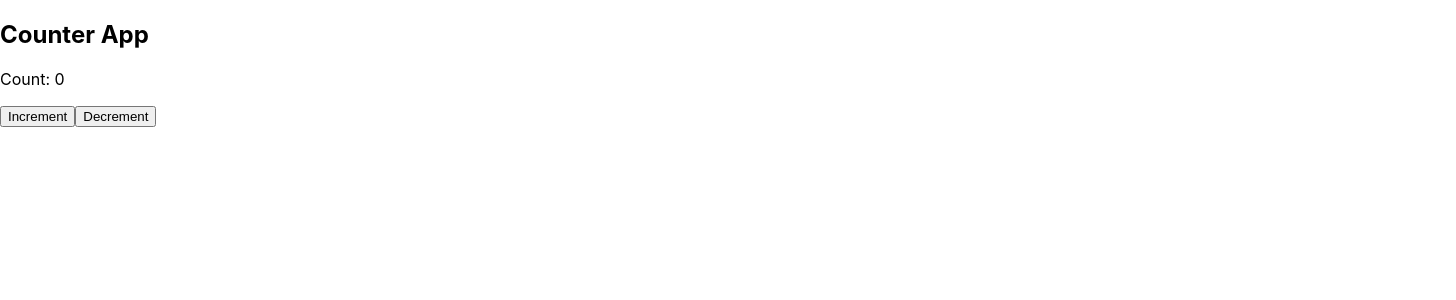
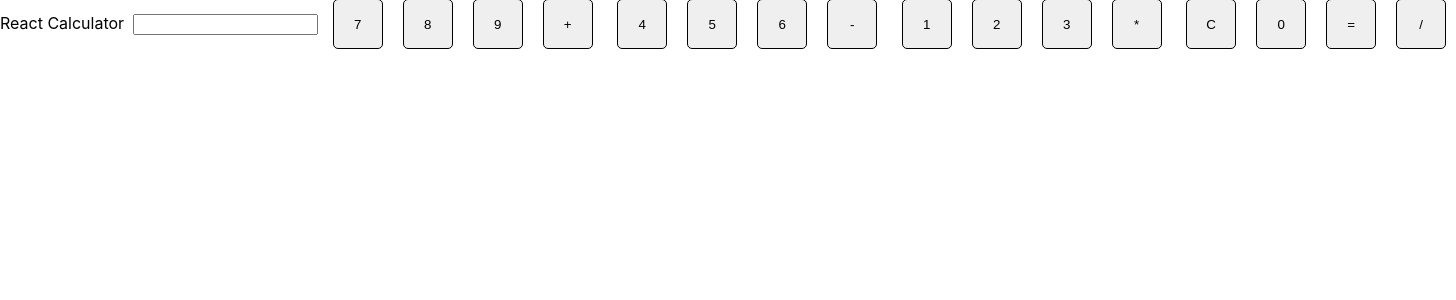
Before and after one commit to Rajesh5496/fullname, a React (Create React App) app: page / in a window 1280 px wide. Shown: the top 300 px of the page, 1456 px wide, since content can reach past the window. Built offline with nearby package versions, Linux system fonts and the light colour scheme.

Commit message:
first commit

```diff
--- a/src/App.css
+++ b/src/App.css
@@ -1,5 +1,6 @@
 .App {
   text-align: center;
+  display: ruby-text;
 }
 
 .App-logo {
--- a/src/App.js
+++ b/src/App.js
@@ -2,12 +2,14 @@ import logo from './logo.svg';
 import './App.css';
 import Fullname from './components/fullname';
 import Counter from './components/counter';
+import Calculator from './components/calculator/calculator';
 
 function App() {
   return (
     <>
       {/* <Fullname /> */}
-      <Counter />
+      {/* <Counter /> */}
+      <Calculator />
     </>
 
   );
--- /dev/null
+++ b/src/components/calculator/calculator.js
@@ -0,0 +1,66 @@
+import React from "react";
+import styles from "./calculator.module.css"
+import { useState } from "react";
+
+function Calculator() {
+
+    const[inputvalues, setInputvalues] = useState('')
+    const[resultvalue, setResultvalue] = useState('')
+
+    const handlebutton = ((event)=>{
+        console.log(event.target.value)
+        setInputvalues(inputvalues+event.target.value)
+
+    })
+
+    const result = (() => {
+        console.log(eval(inputvalues))
+        if(inputvalues == ''){
+            setResultvalue("Error")
+        }else{
+            setResultvalue(eval(inputvalues))
+        }
+
+    })
+
+    const clear = (()=>{
+        setInputvalues('')
+        setResultvalue('')
+    })
+
+    return (
+        <>
+            <div className={styles.divcenter}>
+                <p>React Calculator</p>
+                <br />
+                <p value={resultvalue}>{resultvalue}</p>
+                <br />
+                <input type="text" value={inputvalues} />
+                <br />
+                {/*  Here, we're using an arrow function syntax to create a function inline that will call handlebutton(event) when the button is clicked. This ensures that handlebutton is only called when the button is clicked, and not immediately when the component is rendered. */}
+                {/* <button onClick={handlebutton(event)} value={7} className={styles.buttondesign}>7</button> */}
+                <button onClick={ (event) => handlebutton(event)} value={7} className={styles.buttondesign}>7</button>
+                <button onClick={ (event) => handlebutton(event)} value={8} className={styles.buttondesign}>8</button>
+                <button onClick={ (event) => handlebutton(event)} value={9} className={styles.buttondesign}>9</button>
+                <button onClick={ (event) => handlebutton(event)} value="+" className={styles.buttondesign}>+</button>
+                <br />
+                <button onClick={ (event) => handlebutton(event)} value={4} className={styles.buttondesign}>4</button>
+                <button onClick={ (event) => handlebutton(event)} value={5} className={styles.buttondesign}>5</button>
+                <button onClick={ (event) => handlebutton(event)} value={6} className={styles.buttondesign}>6</button>
+                <button onClick={ (event) => handlebutton(event)} value="-" className={styles.buttondesign}>-</button>
+                <br />
+                <button onClick={ (event) => handlebutton(event)} value={1} className={styles.buttondesign}>1</button>
+                <button onClick={ (event) => handlebutton(event)} value={2} className={styles.buttondesign}>2</button>
+                <button onClick={ (event) => handlebutton(event)} value={3} className={styles.buttondesign}>3</button>
+                <button onClick={ (event) => handlebutton(event)} value="*" className={styles.buttondesign}>*</button>
+                <br />
+                <button onClick={ (event) => clear(event)} value="c" className={styles.buttondesign}>C</button>
+                <button onClick={ (event) => handlebutton(event)} value={0} className={styles.buttondesign}>0</button>
+                <button onClick={ (event) => result(event)} value="=" className={styles.buttondesign}>=</button>
+                <button onClick={ (event) => handlebutton(event)} value="/" className={styles.buttondesign}>/</button>
+            </div >
+
+        </>
+    )
+}
+export default Calculator
--- /dev/null
+++ b/src/components/calculator/calculator.module.css
@@ -0,0 +1,11 @@
+.buttondesign{
+    border-radius: 5px;
+    border: 1px solid black;
+    height: 50px;
+    width: 50px;
+    margin: 10px;
+}
+
+.divcenter{
+    display: ruby-text;
+}
```
